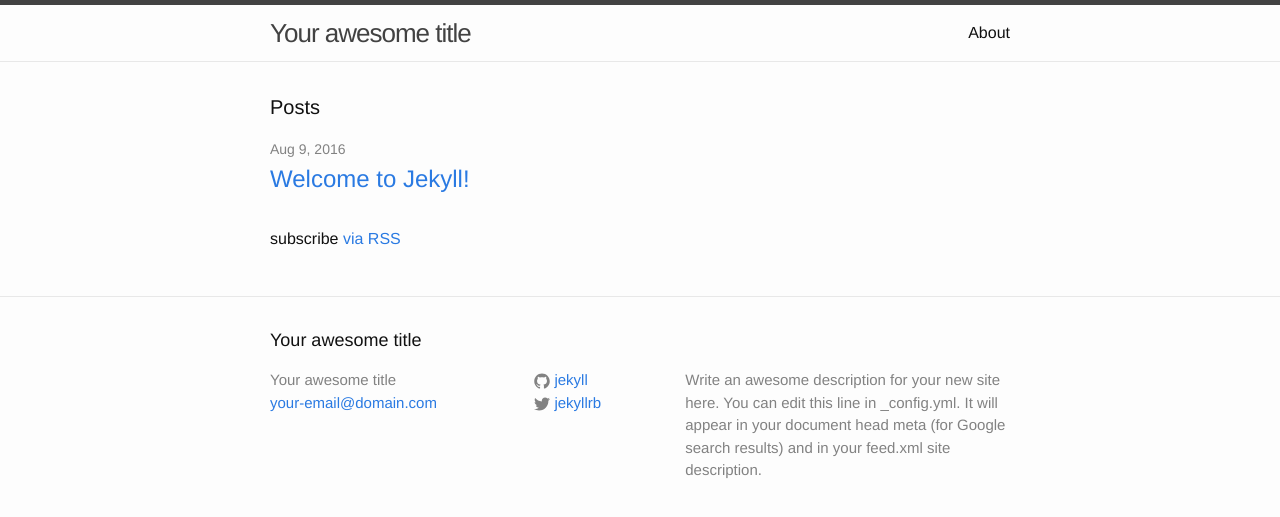
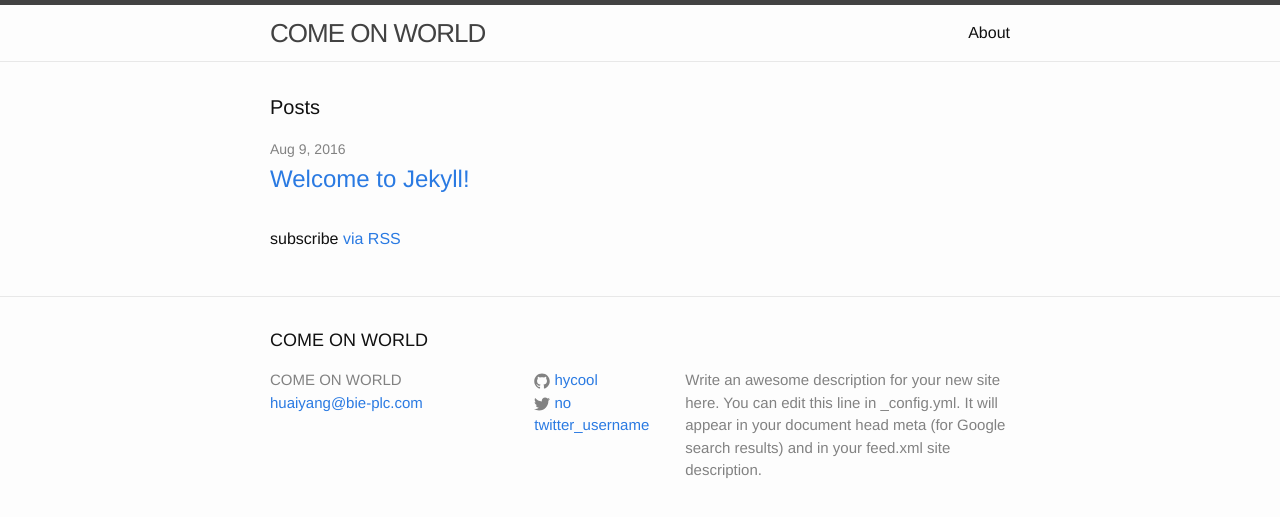
Before and after one commit to hycool/hy.blog, a Jekyll site: the page built from index.html, in a window 1280 px wide. Shown: the top 517 px of the page. Built offline with Jekyll 4.4.1, drawn with Linux system fonts in a browser that asks for light colours.

```diff
--- a/_config.yml
+++ b/_config.yml
@@ -6,16 +6,18 @@
 # 'jekyll serve'. If you change this file, please restart the server process.
 
 # Site settings
-title: Your awesome title
-email: your-email@domain.com
+title: COME ON WORLD
+email: huaiyang@bie-plc.com
 description: > # this means to ignore newlines until "baseurl:"
   Write an awesome description for your new site here. You can edit this
   line in _config.yml. It will appear in your document head meta (for
   Google search results) and in your feed.xml site description.
 baseurl: "" # the subpath of your site, e.g. /blog
-url: "http://yourdomain.com" # the base hostname & protocol for your site
-twitter_username: jekyllrb
-github_username:  jekyll
+url: "http://hycool.github.io/" # the base hostname & protocol for your site
+twitter_username: no twitter_username
+github_username:  hycool
 
 # Build settings
 markdown: kramdown
+#gems: ['jekyll-github-metadata']
+#repository: hycool/hy.blog
```
